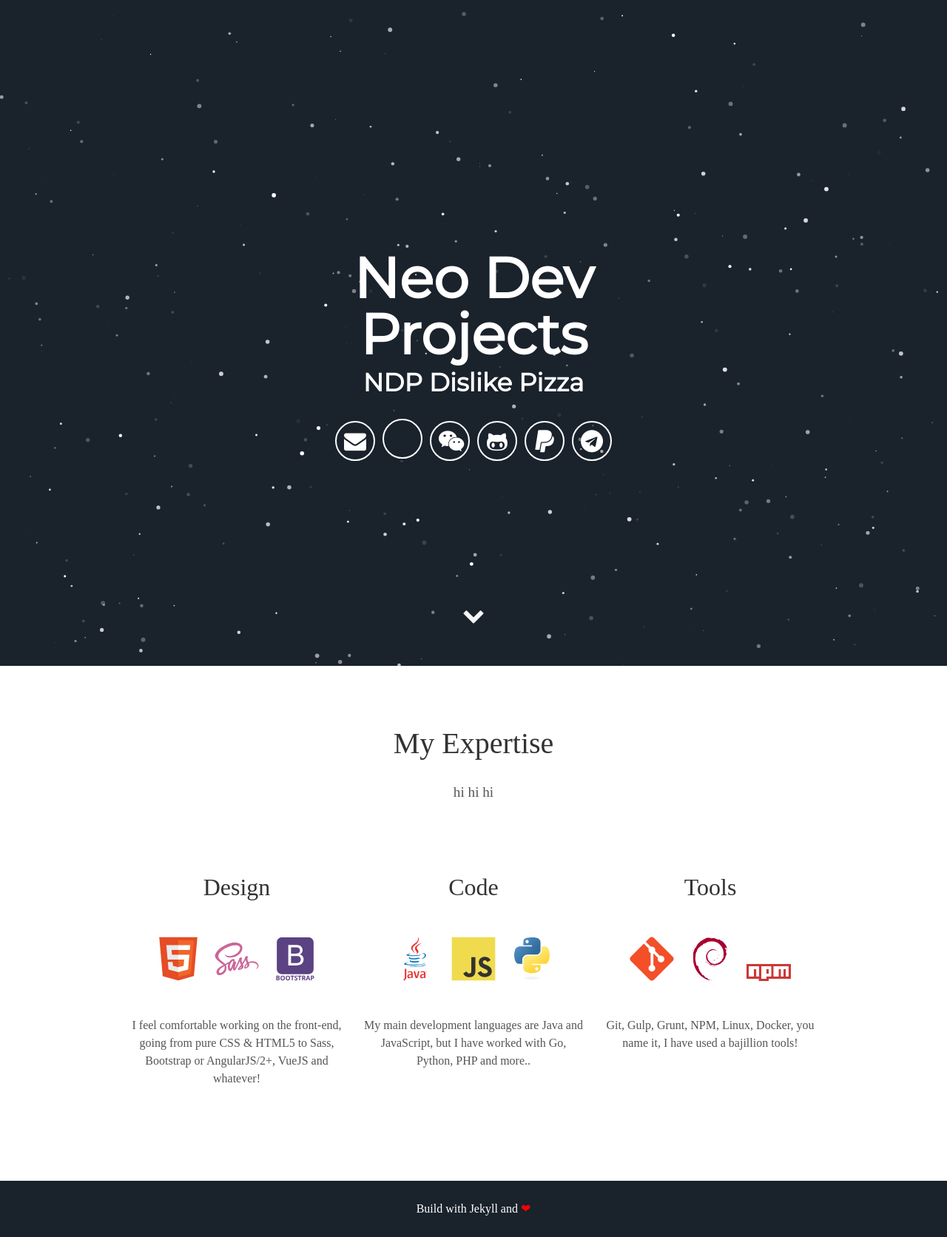
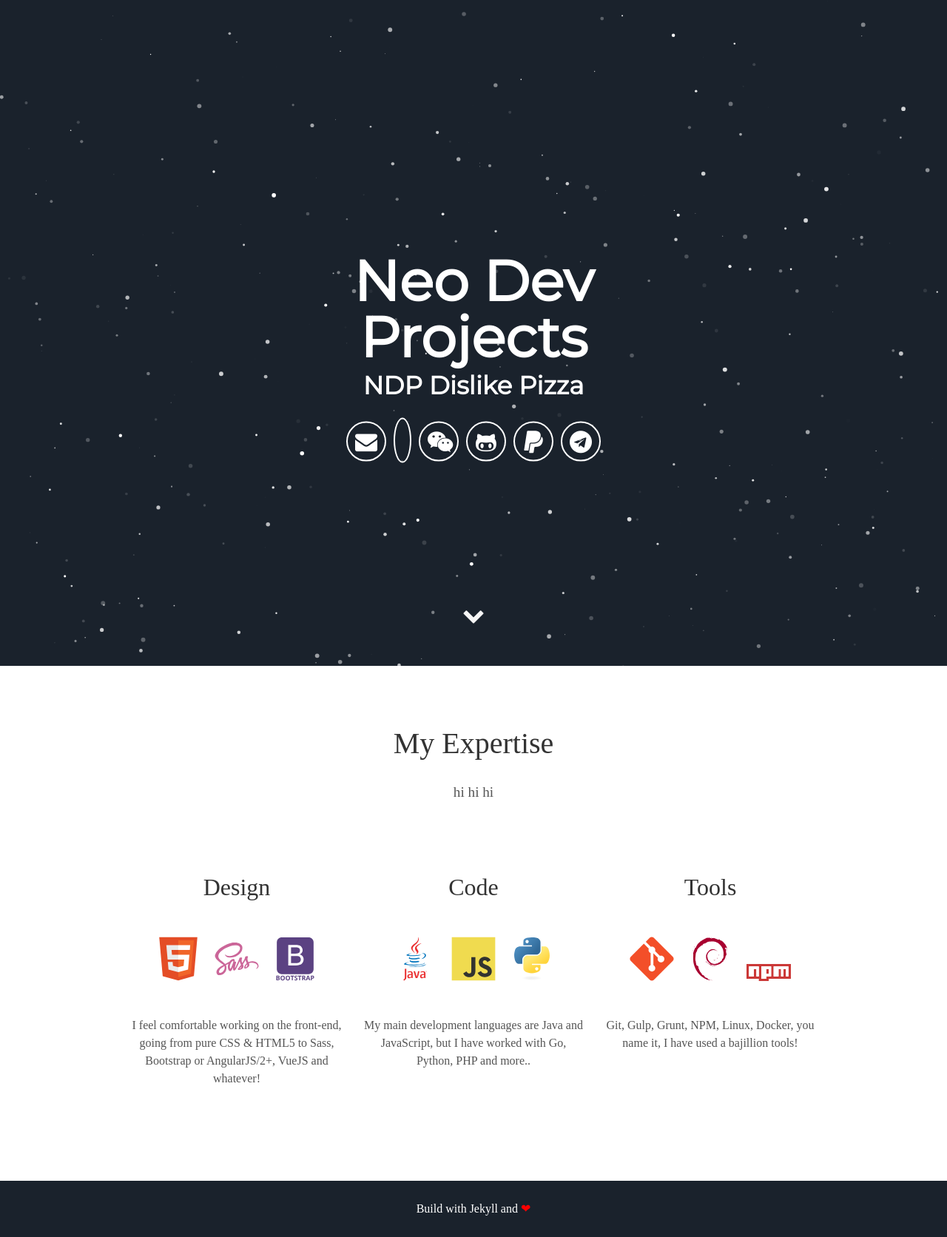
Before and after one commit to neodevpro/no-pizza, a Jekyll site: the page built from index.html, in a window 1280 px wide. Shown: the whole page at 74% size. Built offline with Jekyll 4.4.1, drawn with Linux system fonts in a browser that asks for light colours; some web fonts are replaced.

Commit message:
Update header.html

```diff
--- a/_includes/header.html
+++ b/_includes/header.html
@@ -6,7 +6,7 @@
       </h1>
       <div class="header-icons">
         <a aria-label="Send email" href="mailto:icepie.dev@gmail.com"><i class="icon fa fa-envelope"></i></a>
-        <a aria-label="My AliPay" target="_white" href="https://www.baidu.com"><i class="icon fa fa-alipay" aria-hidden="true"></i></a>
+        <a aria-label="My AliPay" target="_blank" href="https://www.baidu.com"><i class="icon fab fa-alipay" aria-hidden="true"></i></a>
         <a aria-label="My Wechat" target="_blank" href="https://www.baidu.com"><i class="icon fa fa-weixin" aria-hidden="true"></i></a>
         <a aria-label="My Github" target="_blank" href="https://github.com/neodevpro"><i class="icon fa fa-github-alt" aria-hidden="true"></i></a>
         <a aria-label="My PayPal"  href="https://www.paypal.me/plmh"><i class="icon fa fa-paypal" aria-hidden="true"></i></a>
```
